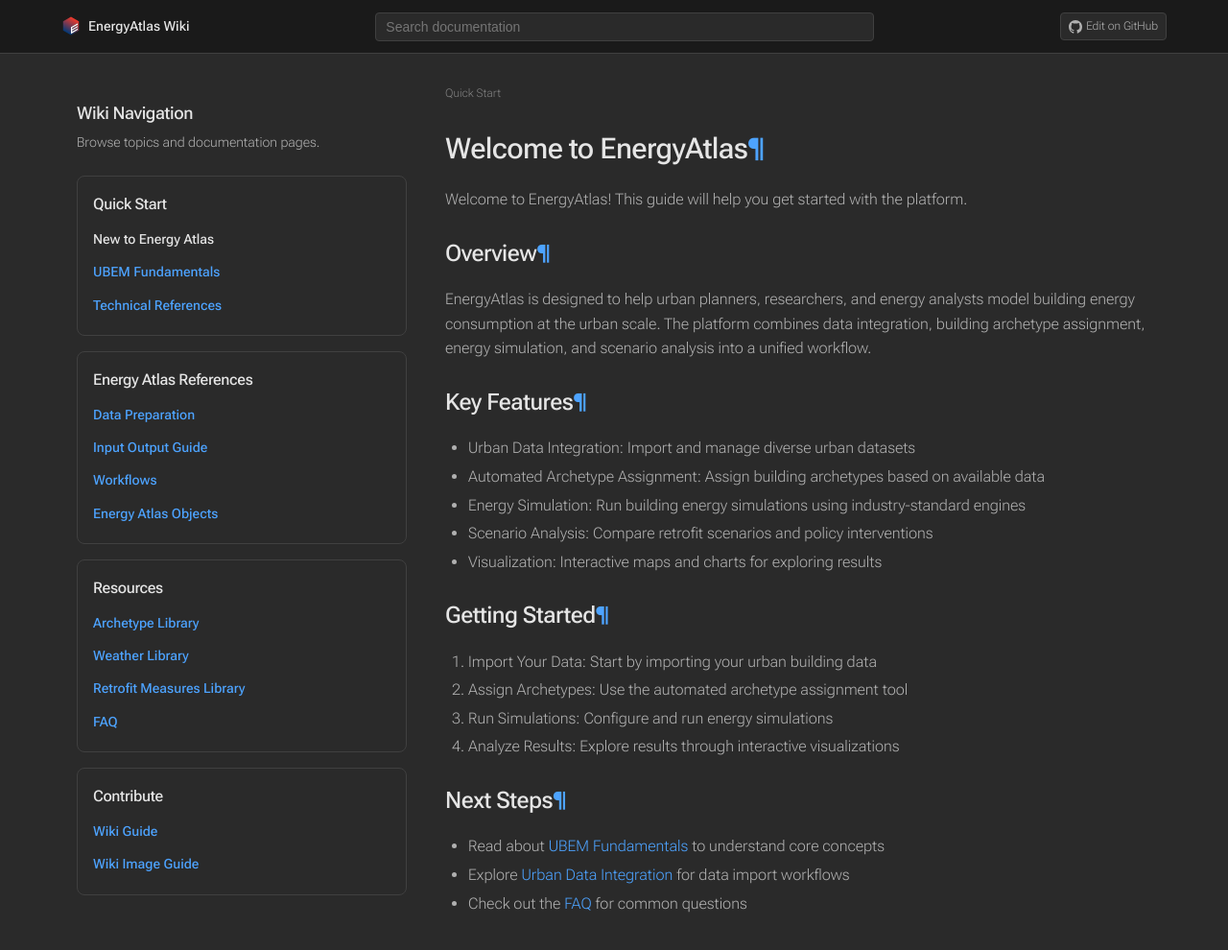
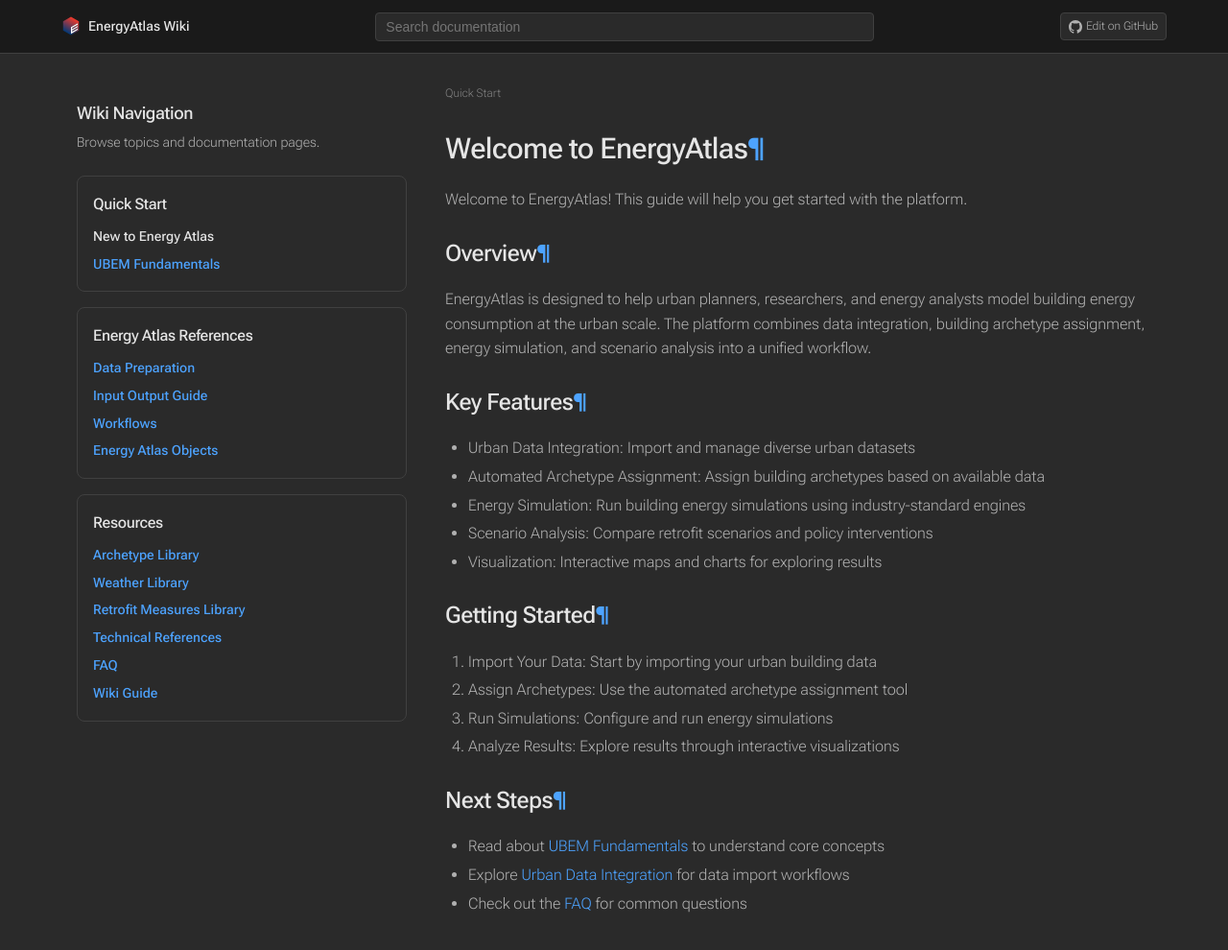
Before and after one commit to Chengxuan-Li/EnergyAtlasWiki, an MkDocs documentation site: the page built from docs/getting-started/welcome.md, in a window 1280 px wide and 994 px high. Shown: the top 990 px of the window at 96% size. Built offline with MkDocs 1.6.1, drawn with Linux system fonts in a browser that asks for light colours.

Commit message:
Navigation tightened

```diff
--- a/assets/css/main.css
+++ b/assets/css/main.css
@@ -721,6 +721,7 @@ body.menu > .status-bar {
     font-size: var(--font-size-sm);
     font-weight: 500;
     font-variation-settings: 'wdth' 150, 'wght' 500;
+    line-height: 1.2;
 }
 
 .menu-link:hover {
--- a/docs/assets/css/main.css
+++ b/docs/assets/css/main.css
@@ -721,6 +721,7 @@ body.menu > .status-bar {
     font-size: var(--font-size-sm);
     font-weight: 500;
     font-variation-settings: 'wdth' 150, 'wght' 500;
+    line-height: 1.2;
 }
 
 .menu-link:hover {
--- a/mkdocs.yml
+++ b/mkdocs.yml
@@ -14,7 +14,7 @@ nav:
   - Quick Start:
     - New to Energy Atlas: getting-started/welcome.md
     - UBEM Fundamentals: getting-started/ubem-fundamentals.md
-    - Technical References: technical-references/technical-references.md
+
   - Energy Atlas References:
     - Data Preparation: references/data-prep.md
     - Input Output Guide: references/input-output.md
@@ -38,10 +38,10 @@ nav:
     - Archetype Library: resources/archetype-library.md
     - Weather Library: resources/weather-library.md
     - Retrofit Measures Library: resources/retrofit-measures-library.md
+    - Technical References: technical-references/technical-references.md
     - FAQ: resources/faq.md
-  - Contribute:
     - Wiki Guide: wiki-guide/wiki-guide.md
-    - Wiki Image Guide: wiki-guide/image-guide.md
+    # - Wiki Image Guide: wiki-guide/image-guide.md
 
 markdown_extensions:
   - attr_list
--- a/theme/base.html
+++ b/theme/base.html
@@ -162,6 +162,7 @@
             font-weight: 500;
             font-variation-settings: 'wdth' 150, 'wght' 500;
             padding: var(--spacing-xs) 0;
+            line-height: 1.2;
         }
 
         .wiki-nav-link:hover {
```
